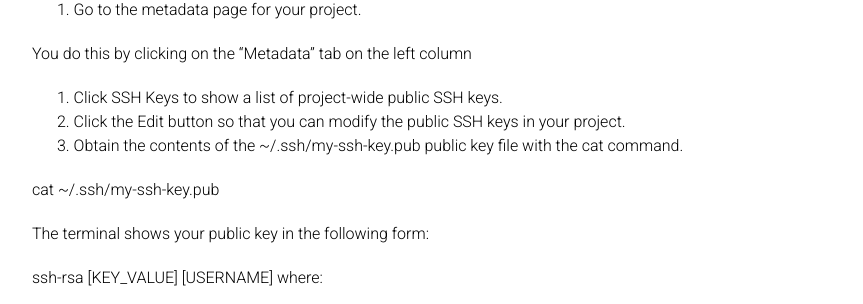
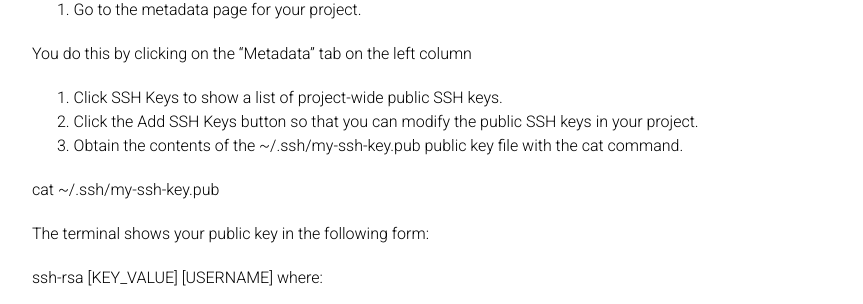
Before and after one commit to cs231n/cs231n.github.io, a Jekyll site: the page built from google_cloud_tutorial.md, in a window 1280 px wide and 900 px high, scrolled down 5095 px. Shown: the part 148-452 px from the top of the window, without its empty margins (208-1071 px from the left). Built offline with Jekyll 4.4.1, drawn with Linux system fonts in a browser that asks for light colours.

Commit message:
added ssh details

```diff
--- a/google_cloud_tutorial.md
+++ b/google_cloud_tutorial.md
@@ -69,7 +69,7 @@ You do this by clicking on the "Metadata" tab on the left column
 
 4. Click SSH Keys to show a list of project-wide public SSH keys.
 
-5. Click the Edit button so that you can modify the public SSH keys in your project.
+5. Click the Add SSH Keys button so that you can modify the public SSH keys in your project.
 
 6. Obtain the contents of the ~/.ssh/my-ssh-key.pub public key file with the cat command.
 
```
